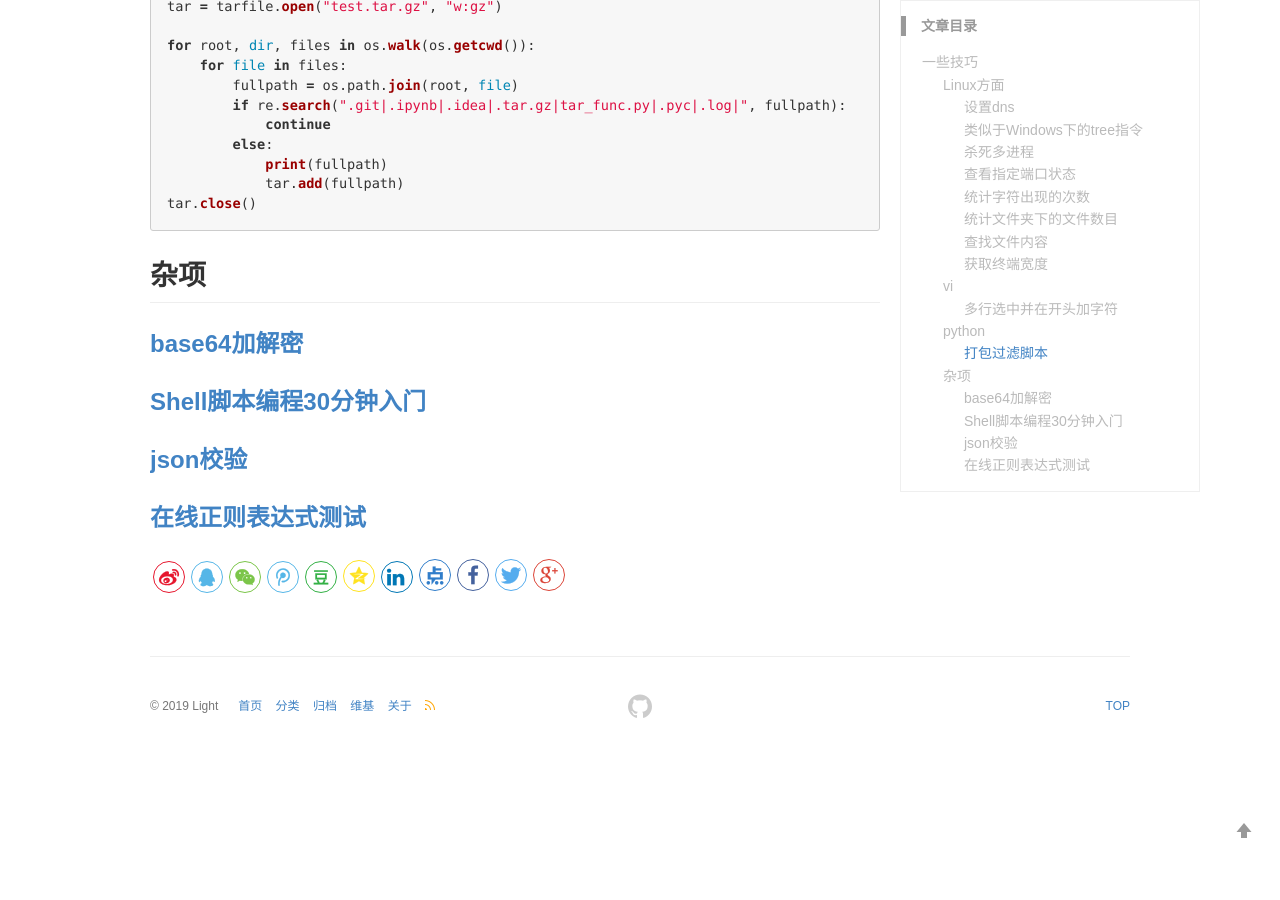
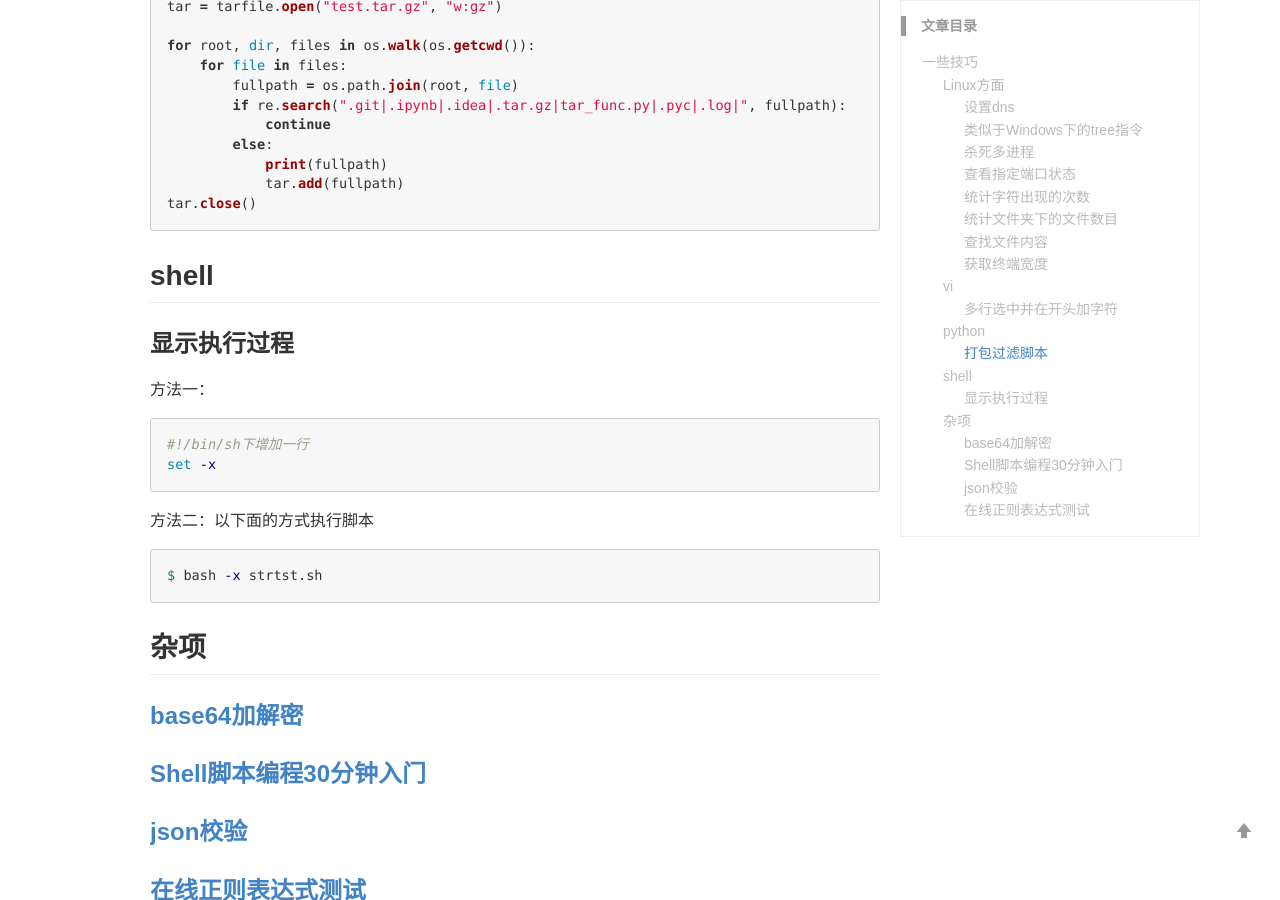
Before and after one commit to halysl/halysl.github.io, a Jekyll site: the page built from _posts/2019-01-01-some-skills.md, in a window 1280 px wide and 900 px high, scrolled down 2585 px. Built offline with Jekyll 4.4.1, drawn with Linux system fonts in a browser that asks for light colours; before the commit the page ends 3340 px from its top, so only the background shows below that.

Commit message:
modified a post

````diff
--- a/_posts/2019-01-01-some-skills.md
+++ b/_posts/2019-01-01-some-skills.md
@@ -122,6 +122,23 @@ for root, dir, files in os.walk(os.getcwd()):
 tar.close()
 ```
 
+## shell
+
+### 显示执行过程
+
+方法一：
+
+```shell
+#!/bin/sh下增加一行
+set -x
+```
+
+方法二：以下面的方式执行脚本
+
+```shell
+$ bash -x strtst.sh
+```
+
 ## 杂项
 ### [base64加解密](https://www.bejson.com/enc/base64/)
 
````
